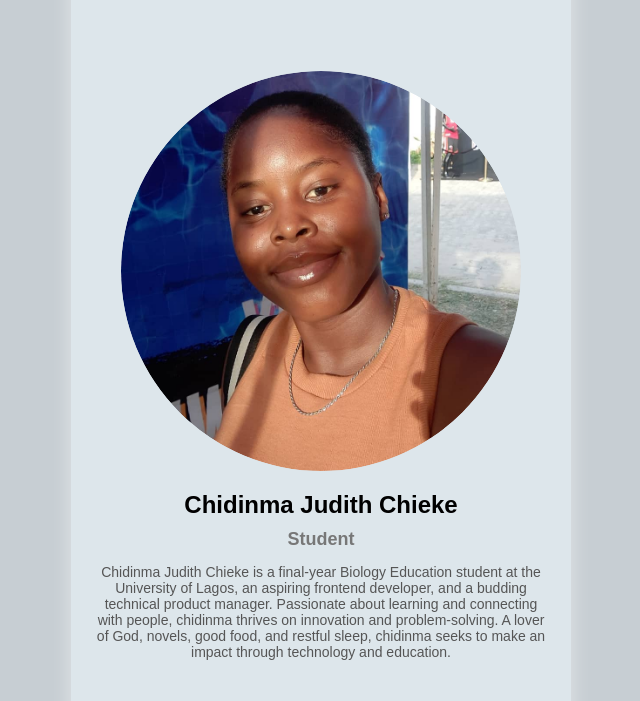
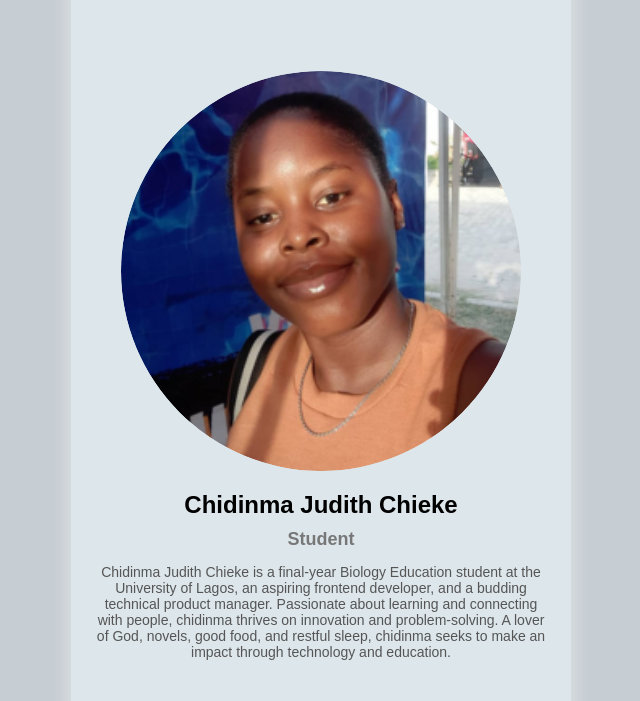
Before and after one commit to Assistantkiwi/Stage-0, a plain HTML site: page index.html in a window 1280 px wide. Shown: the top 701 px of the page, without its empty margins (319-959 px from the left). Drawn offline with Linux system fonts and the light colour scheme.

Commit message:
corrected the image

```diff
--- a/index.html
+++ b/index.html
@@ -11,7 +11,7 @@
     <body>
         <div class="card">
             <div class="card-image">
-                <img id="profilePicture" data-testid="profilePicture" src="./assets/CUTIE.jpg" alt="Profile Picture" />
+                <img id="profilePicture" data-testid="profilePicture" src="./assets/chieke.png" alt="Profile Picture" />
             </div>
             <div class="card-content">
                 <h1 data-testid="fullName">Chidinma Judith Chieke</h1>
```
Also changed, not shown: assets/CUTIE.jpg (deleted), assets/chieke.png (added).
